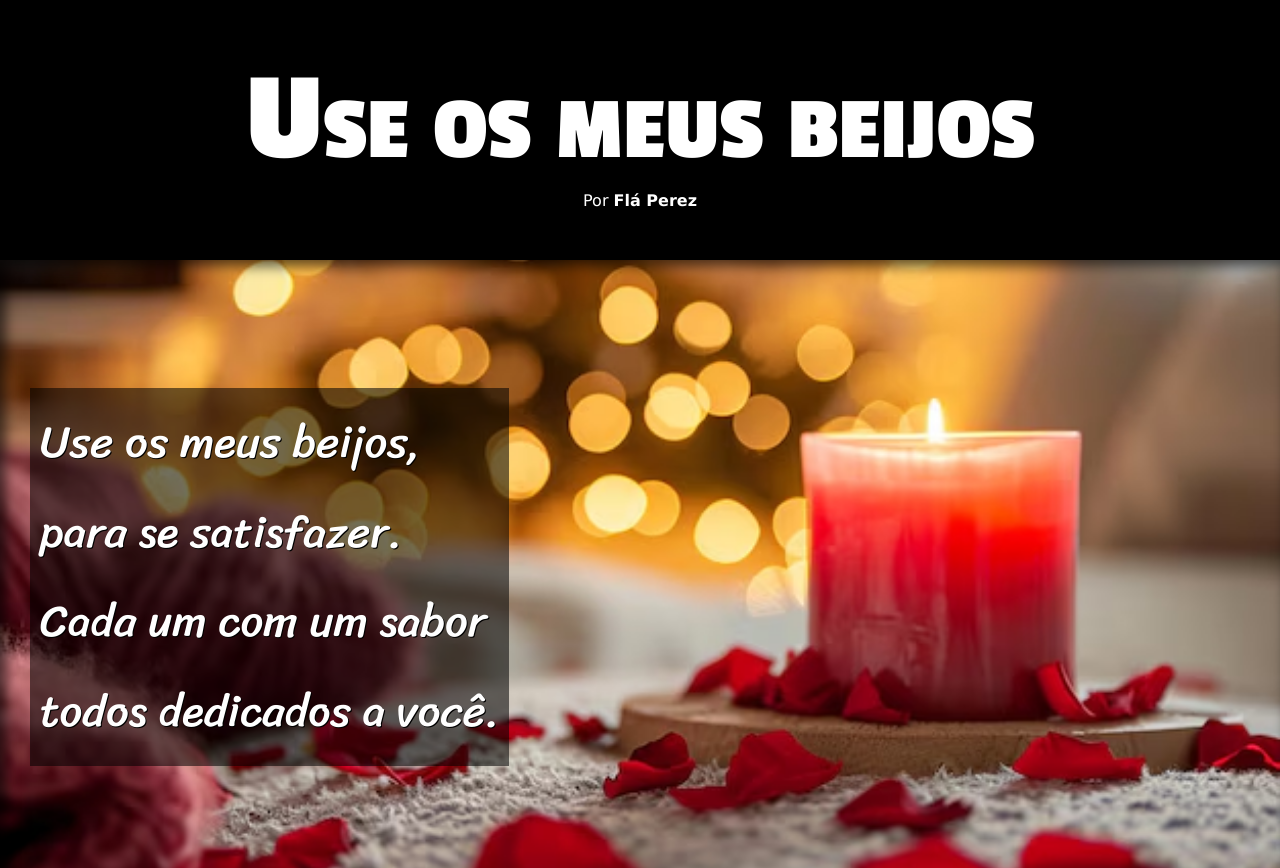
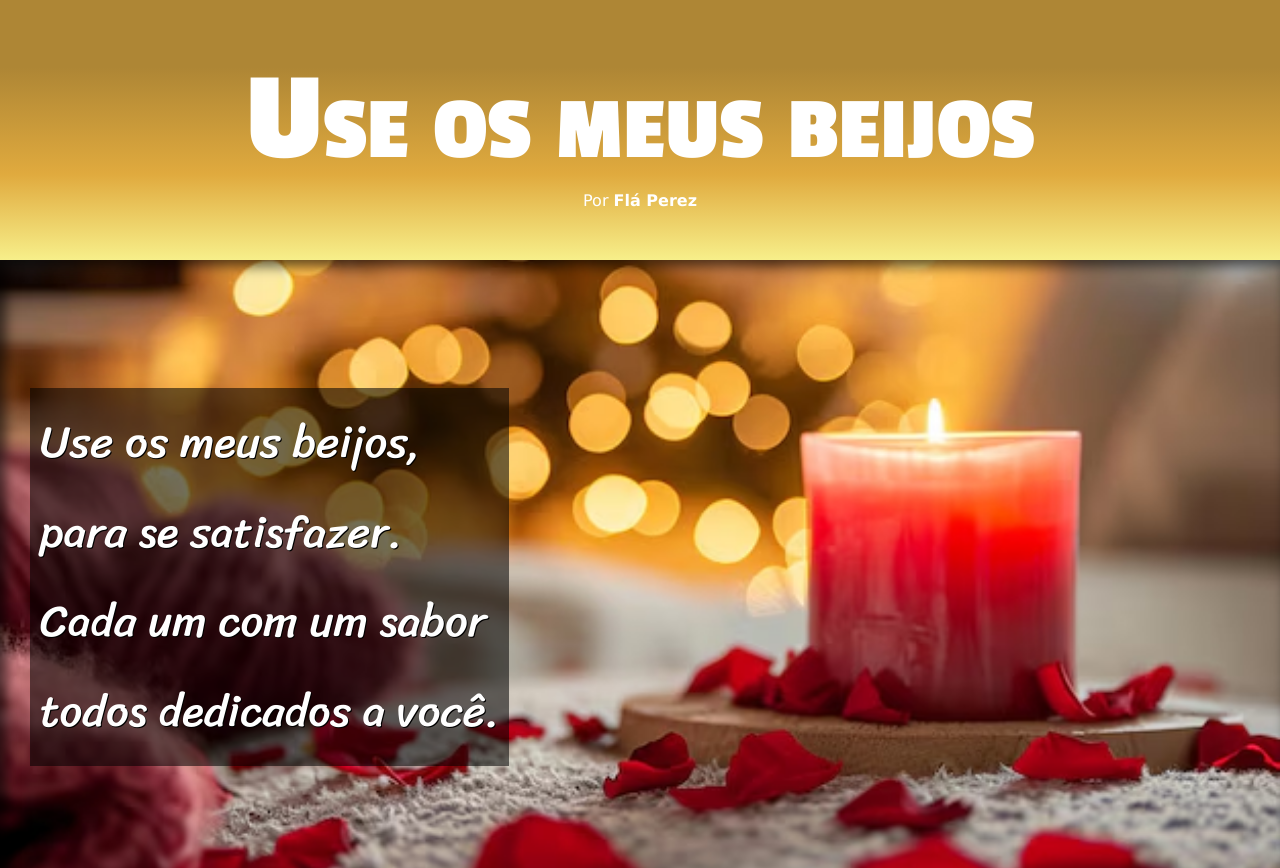
Before and after one commit to ogabrieldias/projeto-soneto, a plain HTML site: page index.html in a window 1280 px wide. Shown: the top 868 px of the page. Drawn offline with Linux system fonts and the light colour scheme.

Commit message:
Commit header gold

```diff
--- a/estilo/style.css
+++ b/estilo/style.css
@@ -23,7 +23,7 @@ html, body {
 }
 
 header {
-    background-color: black;
+    background: linear-gradient(180deg, rgba(174,134,53,1) 26%, rgba(224,170,62,1) 67%, rgba(247,239,138,1) 100%);
     color: white;
     text-align: center;
 }
```
